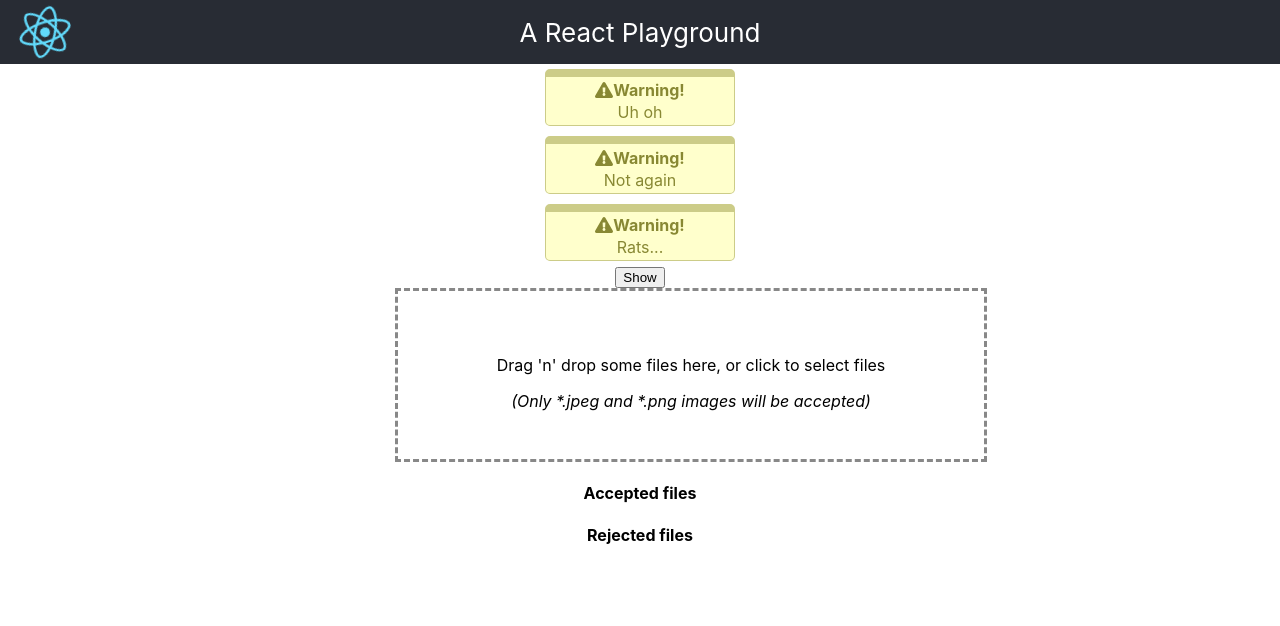
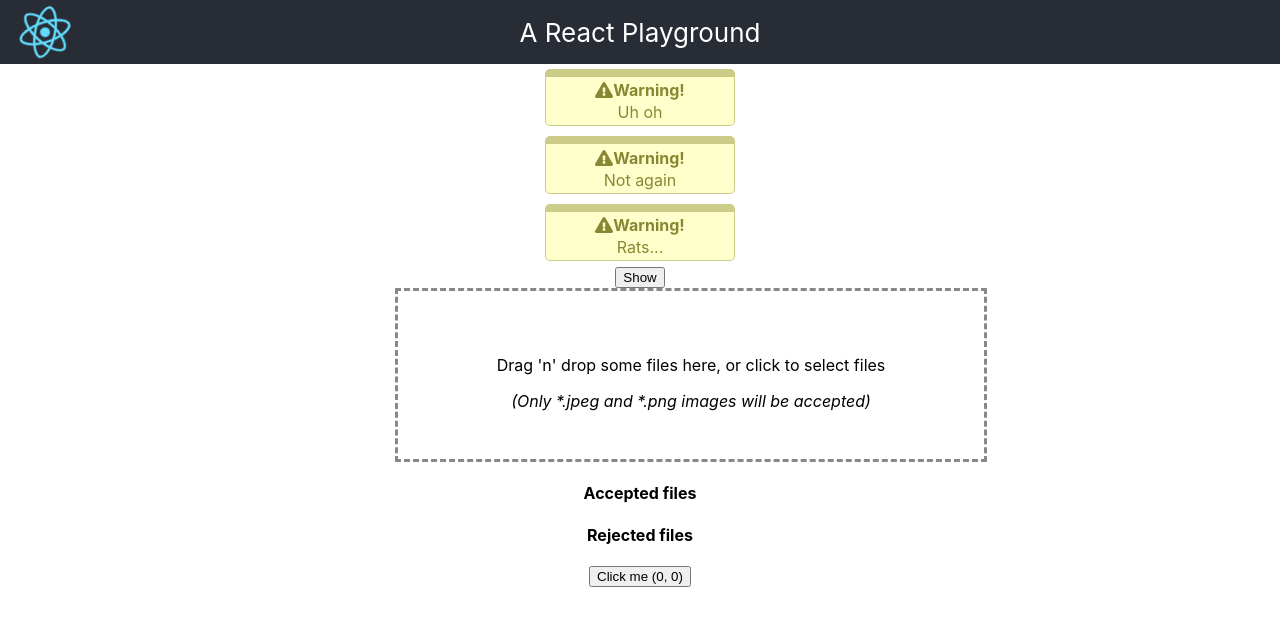
Before and after one commit to ozydingo/react-playground, a React (Create React App) app: page / in a window 1280 px wide. Shown: the top 626 px of the page. Built offline with nearby package versions, Linux system fonts and the light colour scheme.

Commit message:
StubbornState component

```diff
--- a/src/App.js
+++ b/src/App.js
@@ -11,6 +11,7 @@ import './App.css';
 import DropZone from 'components/dropzone/DropZone';
 import PlayingWithChildren from 'components/playing-with-children/PlayingWithChildren';
 import SimpleComponent from 'components/rendering/SimpleComponent';
+import StuboornCompoinent from 'components/stubborn-state/StubbornState';
 import UnmountedState from 'components/unmounted-state/IsolateFetch';
 library.add(fab, fas);
 
@@ -41,6 +42,7 @@ function App() {
         //   <CascadeParent />
         // </div>
         }
+        <StuboornCompoinent />
       </main>
     </div>
   );
--- /dev/null
+++ b/src/components/stubborn-state/StubbornState.js
@@ -0,0 +1,28 @@
+import React, { useState, useEffect } from 'react';
+
+function StubbornState() {
+  const [x, setX] = useState(0);
+  const [y, setY] = useState(0);
+  const [functions, setFunctions] = useState({});
+
+  function makeAFunction() {
+    const theFunction = () => {
+      // this one won't work
+      setX(x + 1)
+      // this one will
+      setY(y => y + 1)
+    }
+
+    setFunctions({theFunction});
+  }
+
+  if (!functions.theFunction) {
+    makeAFunction();
+  }
+
+  return (
+    <button onClick={functions.theFunction}>Click me ({x}, {y})</button>
+  );
+}
+
+export default StubbornState
```
